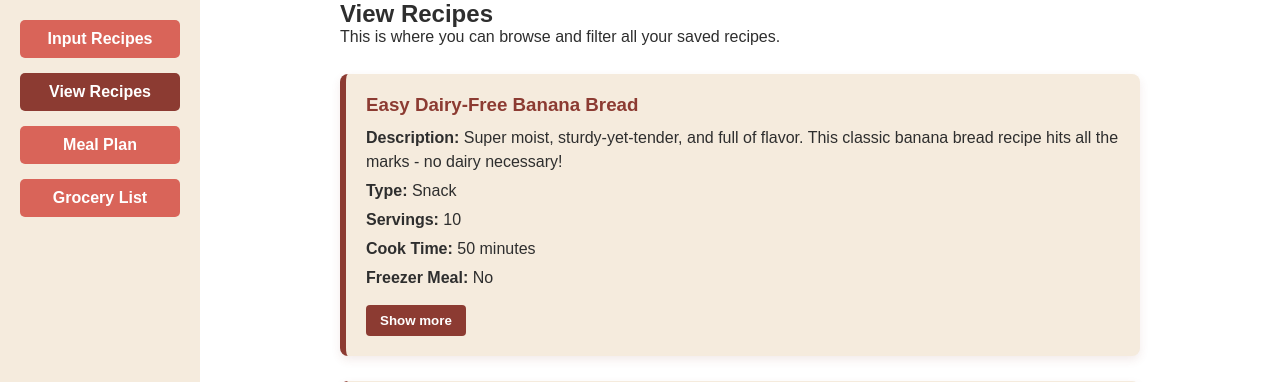
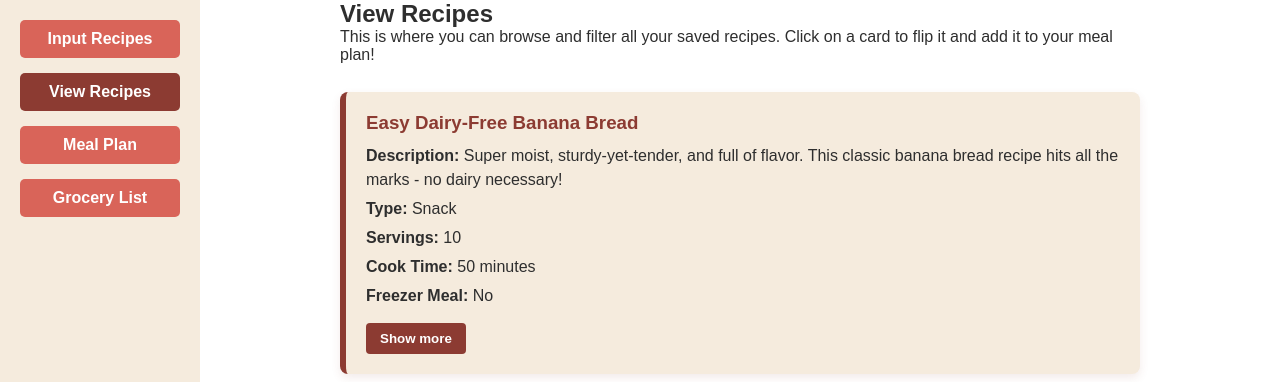
Before and after one commit to jackson-brick/CCC-Project, a Flask app: page /view_recipes in a window 1280 px wide, after a click on "View Recipes". Shown: the part 77-459 px from the top of the page. Run offline with Flask 3, Linux system fonts and the light colour scheme.

Commit message:
improved meal planner

```diff
--- a/templates/index.html
+++ b/templates/index.html
@@ -359,7 +359,7 @@
         <!--View Recipes-->
         <div id="view" class="section">
           <h2>View Recipes</h2>
-          <p>This is where you can browse and filter all your saved recipes.</p><br />
+          <p>This is where you can browse and filter all your saved recipes. Click on a card to flip it and add it to your meal plan!</p><br />
 
           <div class="recipe-cards-container">
             {% for i in range(recipes.shape[0]) %}
@@ -419,6 +419,9 @@
                       <button type="submit" name="meal" value="breakfast" onclick="event.stopPropagation();">Breakfast</button>
                       <button type="submit" name="meal" value="lunch" onclick="event.stopPropagation();">Lunch</button>
                       <button type="submit" name="meal" value="dinner" onclick="event.stopPropagation();">Dinner</button>
+                      <button type="submit" name="meal" value="side dish" onclick="event.stopPropagation();">Side Dish</button>
+                      <button type="submit" name="meal" value="dessert" onclick="event.stopPropagation();">Dessert</button>
+                      <button type="submit" name="meal" value="snack" onclick="event.stopPropagation();">Snack</button>
                     </form>
                   </div>
 
@@ -429,6 +432,9 @@
                       <button type="submit" name="meal" value="breakfast" onclick="event.stopPropagation();">Breakfast</button>
                       <button type="submit" name="meal" value="lunch" onclick="event.stopPropagation();">Lunch</button>
                       <button type="submit" name="meal" value="dinner" onclick="event.stopPropagation();">Dinner</button>
+                      <button type="submit" name="meal" value="side dish" onclick="event.stopPropagation();">Side Dish</button>
+                      <button type="submit" name="meal" value="dessert" onclick="event.stopPropagation();">Dessert</button>
+                      <button type="submit" name="meal" value="snack" onclick="event.stopPropagation();">Snack</button>
                     </form>
                   </div>
 
@@ -439,6 +445,9 @@
                       <button type="submit" name="meal" value="breakfast" onclick="event.stopPropagation();">Breakfast</button>
                       <button type="submit" name="meal" value="lunch" onclick="event.stopPropagation();">Lunch</button>
                       <button type="submit" name="meal" value="dinner" onclick="event.stopPropagation();">Dinner</button>
+                      <button type="submit" name="meal" value="side dish" onclick="event.stopPropagation();">Side Dish</button>
+                      <button type="submit" name="meal" value="dessert" onclick="event.stopPropagation();">Dessert</button>
+                      <button type="submit" name="meal" value="snack" onclick="event.stopPropagation();">Snack</button>
                     </form>
                   </div>
 
@@ -449,6 +458,9 @@
                       <button type="submit" name="meal" value="breakfast" onclick="event.stopPropagation();">Breakfast</button>
                       <button type="submit" name="meal" value="lunch" onclick="event.stopPropagation();">Lunch</button>
                       <button type="submit" name="meal" value="dinner" onclick="event.stopPropagation();">Dinner</button>
+                      <button type="submit" name="meal" value="side dish" onclick="event.stopPropagation();">Side Dish</button>
+                      <button type="submit" name="meal" value="dessert" onclick="event.stopPropagation();">Dessert</button>
+                      <button type="submit" name="meal" value="snack" onclick="event.stopPropagation();">Snack</button>
                     </form>
                   </div>
 
@@ -459,6 +471,9 @@
                       <button type="submit" name="meal" value="breakfast" onclick="event.stopPropagation();">Breakfast</button>
                       <button type="submit" name="meal" value="lunch" onclick="event.stopPropagation();">Lunch</button>
                       <button type="submit" name="meal" value="dinner" onclick="event.stopPropagation();">Dinner</button>
+                      <button type="submit" name="meal" value="side dish" onclick="event.stopPropagation();">Side Dish</button>
+                      <button type="submit" name="meal" value="dessert" onclick="event.stopPropagation();">Dessert</button>
+                      <button type="submit" name="meal" value="snack" onclick="event.stopPropagation();">Snack</button>
                     </form>
                   </div>
 
@@ -469,6 +484,9 @@
                       <button type="submit" name="meal" value="breakfast" onclick="event.stopPropagation();">Breakfast</button>
                       <button type="submit" name="meal" value="lunch" onclick="event.stopPropagation();">Lunch</button>
                       <button type="submit" name="meal" value="dinner" onclick="event.stopPropagation();">Dinner</button>
+                      <button type="submit" name="meal" value="side dish" onclick="event.stopPropagation();">Side Dish</button>
+                      <button type="submit" name="meal" value="dessert" onclick="event.stopPropagation();">Dessert</button>
+                      <button type="submit" name="meal" value="snack" onclick="event.stopPropagation();">Snack</button>
                     </form>
                   </div>
 
@@ -479,6 +497,9 @@
                       <button type="submit" name="meal" value="breakfast" onclick="event.stopPropagation();">Breakfast</button>
                       <button type="submit" name="meal" value="lunch" onclick="event.stopPropagation();">Lunch</button>
                       <button type="submit" name="meal" value="dinner" onclick="event.stopPropagation();">Dinner</button>
+                      <button type="submit" name="meal" value="side dish" onclick="event.stopPropagation();">Side Dish</button>
+                      <button type="submit" name="meal" value="dessert" onclick="event.stopPropagation();">Dessert</button>
+                      <button type="submit" name="meal" value="snack" onclick="event.stopPropagation();">Snack</button>
                     </form>
                   </div>
                 </div>
@@ -492,15 +513,18 @@
         <!--Meal Plan-->
         <div id="meal" class="section">
           <h2>Weekly Meal Plan</h2>
-          <p>Go to the "View Recipes" section to add meals to your weekly plan."</p>
+          <p>Go to the "View Recipes" section to add meals to your weekly plan.</p>
 
-          <table class="meal-calendar">
+          <table class="meal-calendar" style="width:140%">
             <thead>
               <tr>
-                <th>Day</th>
+                <th style="width:20%">Day</th>
                 <th>Breakfast</th>
                 <th>Lunch</th>
                 <th>Dinner</th>
+                <th>Side Dish</th>
+                <th>Dessert</th>
+                <th>Snack</th>
                 <th>Action</th>
               </tr>
             </thead>
@@ -511,6 +535,9 @@
                 <td>{{ meal_plan[day][0] }}</td>
                 <td>{{ meal_plan[day][1] }}</td>
                 <td>{{ meal_plan[day][2] }}</td>
+                <td>{{ meal_plan[day][3] }}</td>
+                <td>{{ meal_plan[day][4] }}</td>
+                <td>{{ meal_plan[day][5] }}</td>
                 <td>
                   <form action="/clear_day" method="post" style="display:inline;">
                     <input type="hidden" name="day" value="{{ day }}">
```
